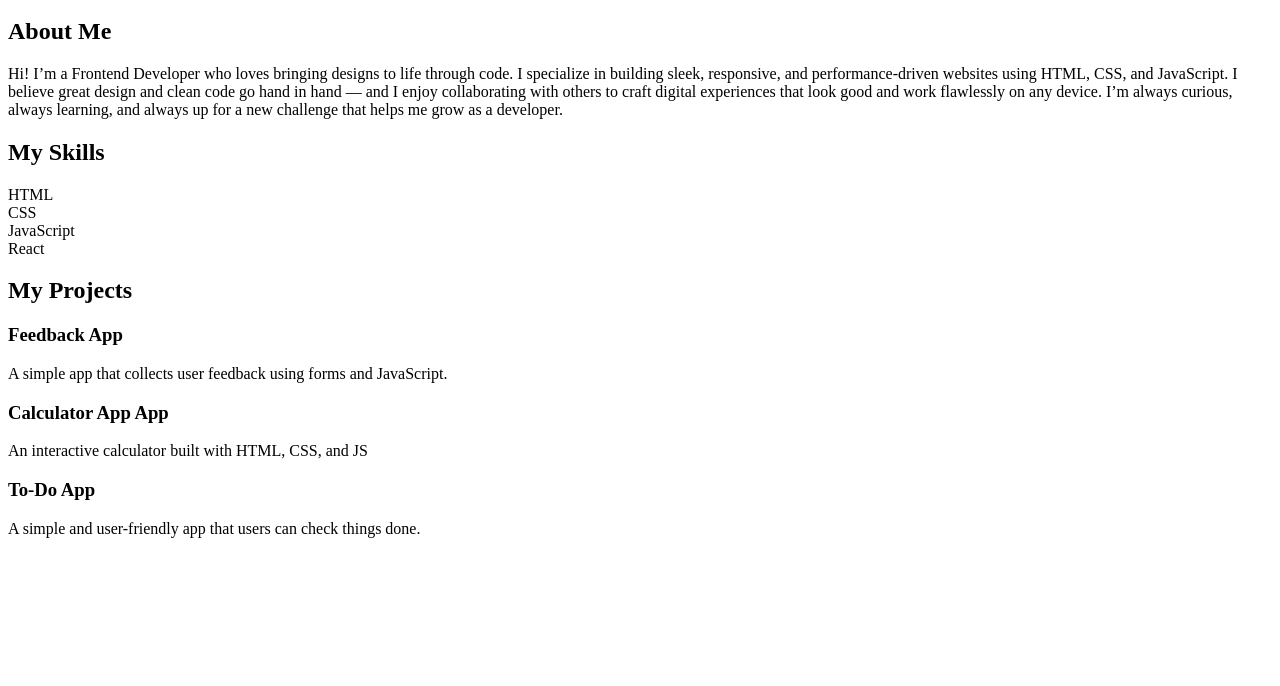
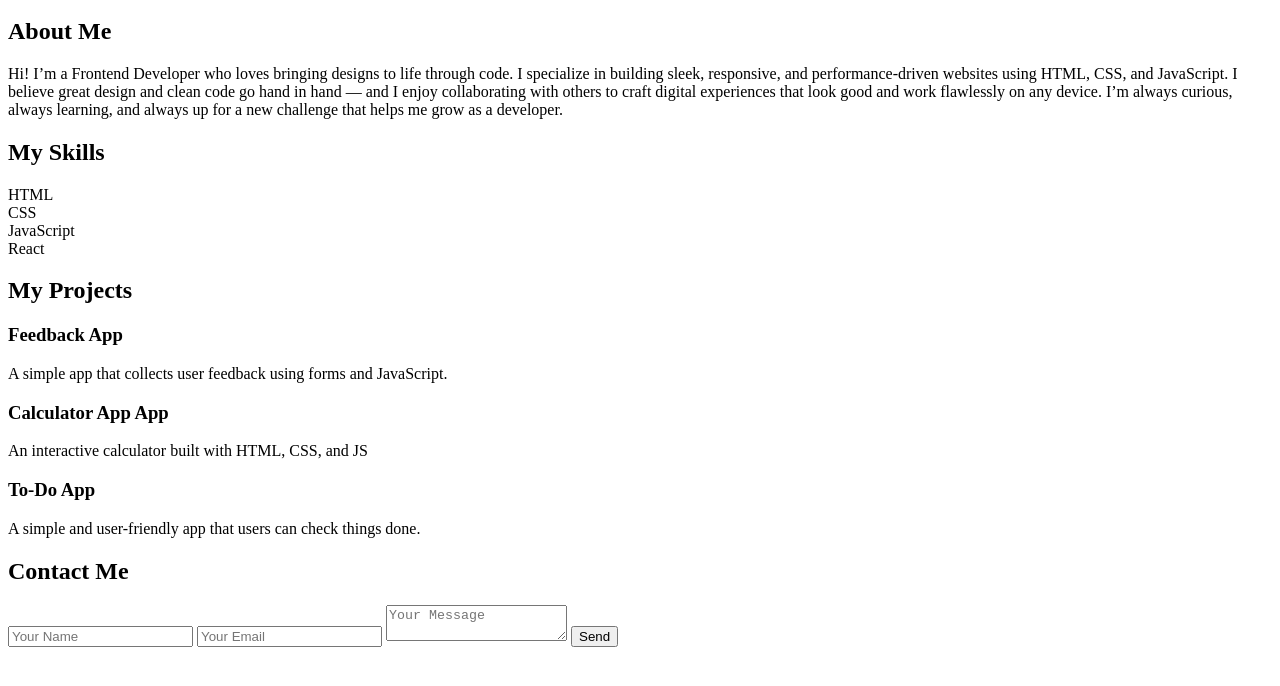
Before and after one commit to ikechukwu-stanley/portfolio, a plain HTML site: page index.html in a window 1280 px wide. Shown: the part 100-786 px from the top of the page. Drawn offline with Linux system fonts and the light colour scheme.

Commit message:
add a contact section

```diff
--- a/index.html
+++ b/index.html
@@ -60,5 +60,17 @@
         <p>A simple and user-friendly app that users can check things done.</p>
       </div>
      </section>
+
+     <!-- Contact Section -->
+      <section id="contact">
+        <h2>Contact Me</h2>
+        <form id="contactForm" onsubmit="sendMessage(event)">
+          <input id="name" type="text" placeholder="Your Name">
+          <input id="email" type="text" placeholder="Your Email">
+          <textarea id="message" placeholder="Your Message"></textarea>
+          <button type="submit">Send</button>
+        </form>
+        <p id="response"></p>
+      </section>
 </body>
 </html>
```
